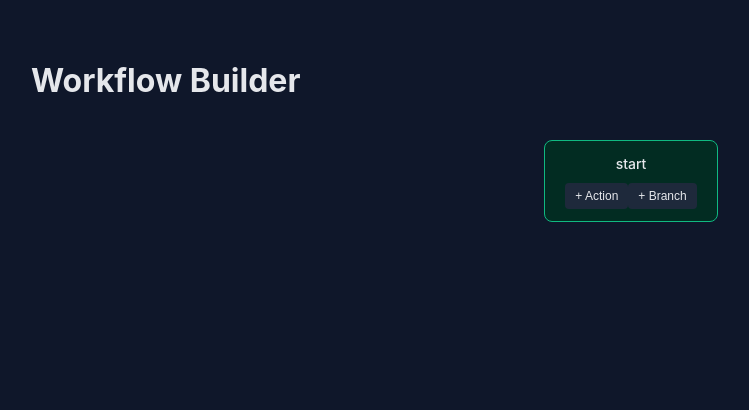
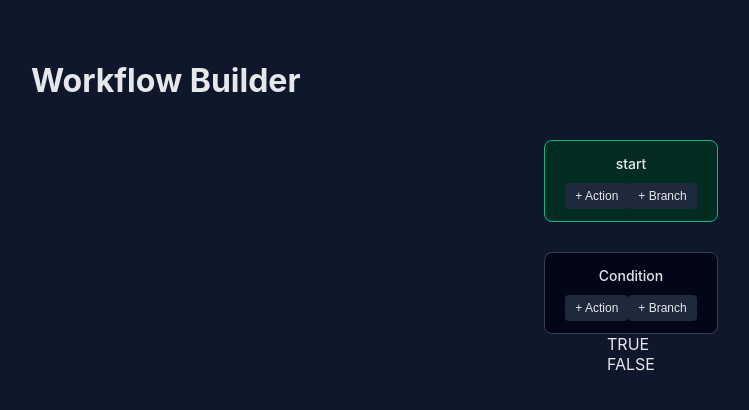
Before and after one commit to Aarush2907/workflow-builder, a React (Vite) app: page / in a window 1280 px wide. Both pictures are taken after a click on the button "+ Branch". Shown: the top 410 px of the page, without its empty margins (9-758 px from the left). Built offline with nearby package versions, Linux system fonts and the light colour scheme.

Commit message:
feat: render branch nodes with true/false paths

```diff
--- a/src/components/RenderNode.jsx
+++ b/src/components/RenderNode.jsx
@@ -5,12 +5,18 @@ import Node from "./Node/Node";
  */
 export default function RenderNode({ nodeId, nodes, dispatch }) {
   const node = nodes[nodeId];
-
   if (!node) return null;
 
-  const handleAdd = () => {
+  const addAction = () => {
     dispatch({
       type: "ADD_ACTION_NODE",
+      payload: { parentId: nodeId }
+    });
+  };
+
+  const addBranch = () => {
+    dispatch({
+      type: "ADD_BRANCH_NODE",
       payload: { parentId: nodeId }
     });
   };
@@ -20,9 +26,11 @@ export default function RenderNode({ nodeId, nodes, dispatch }) {
       <Node
         label={node.label}
         type={node.type}
-        onAdd={node.type !== "end" ? handleAdd : null}
+        onAddAction={addAction}
+        onAddBranch={addBranch}
       />
 
+      {/* ACTION children */}
       {node.next && node.next.length > 0 && (
         <div className="node-children">
           {node.next.map((childId) => (
@@ -35,6 +43,29 @@ export default function RenderNode({ nodeId, nodes, dispatch }) {
           ))}
         </div>
       )}
+
+      {/* BRANCH children */}
+      {node.type === "branch" && (
+        <div className="branch-children">
+          {Object.entries(node.branches).map(
+            ([branchKey, childId]) => (
+              <div key={branchKey} className="branch-column">
+                <div className="branch-label">
+                  {branchKey.toUpperCase()}
+                </div>
+
+                {childId && (
+                  <RenderNode
+                    nodeId={childId}
+                    nodes={nodes}
+                    dispatch={dispatch}
+                  />
+                )}
+              </div>
+            )
+          )}
+        </div>
+      )}
     </div>
   );
 }
```
